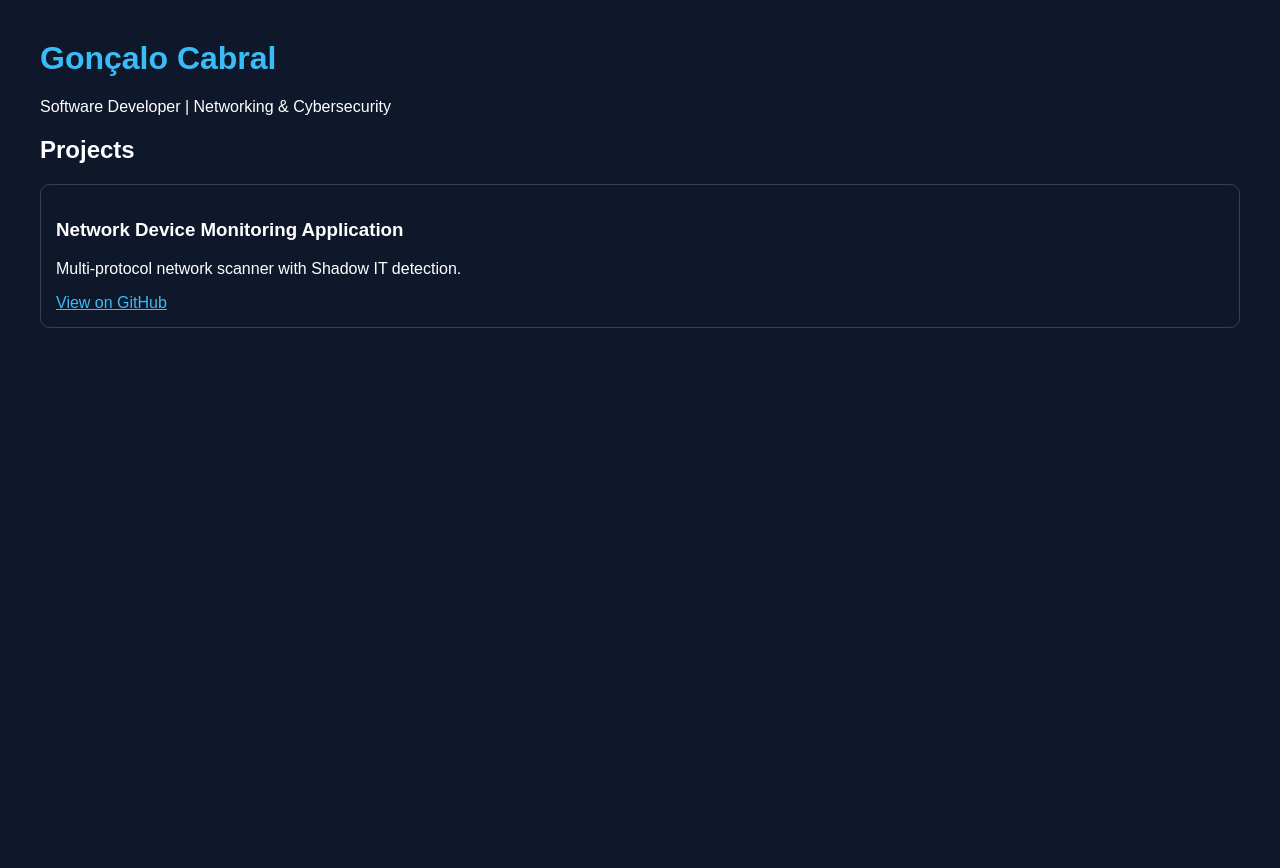
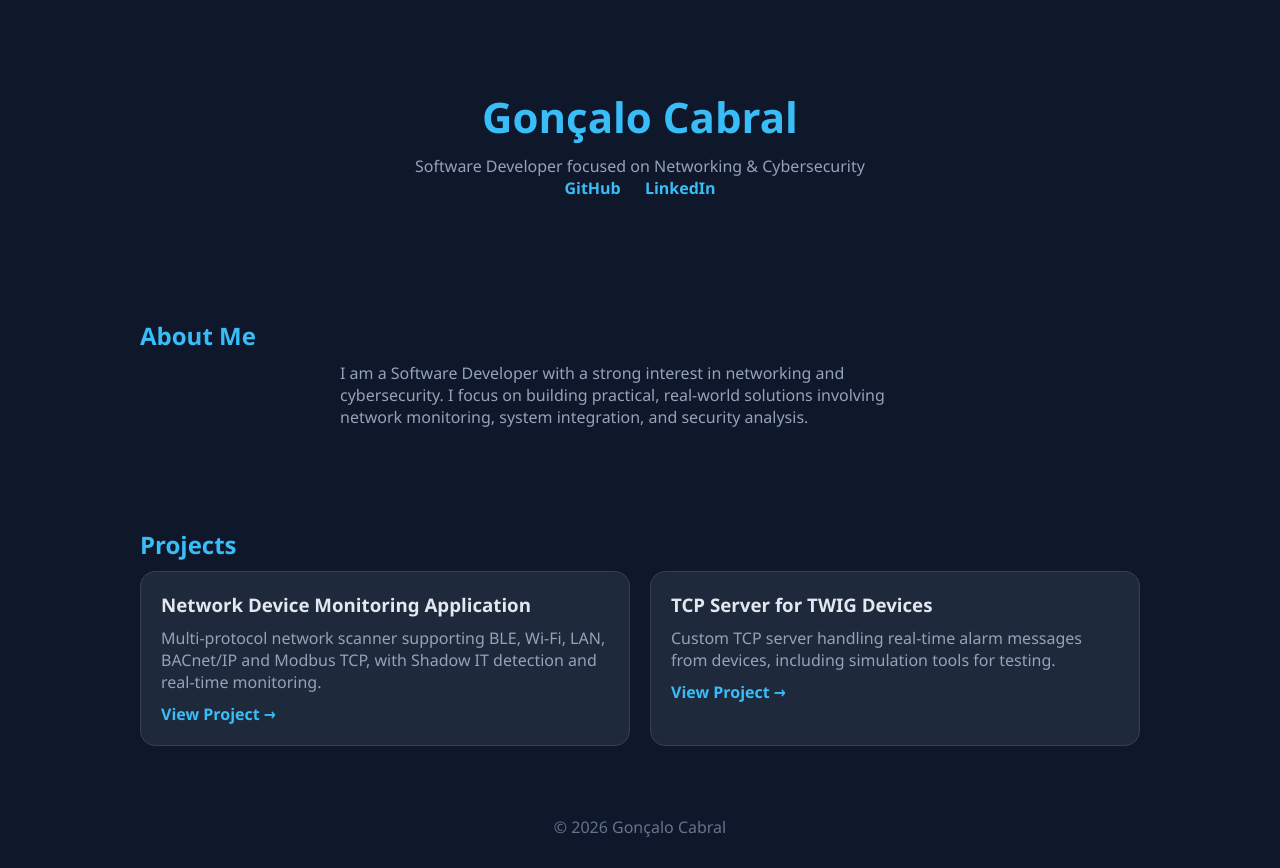
Before and after one commit to goncalocabral-hub/goncalocabral.github.io, a plain HTML site: page index.html in a window 1280 px wide. Before the commit the page ends 800 px from the top, so only its background shows below. Drawn offline with Linux system fonts and the light colour scheme.

Commit message:
Update index.html

```diff
--- a/index.html
+++ b/index.html
@@ -2,36 +2,147 @@
 <html lang="en">
 <head>
 <meta charset="UTF-8">
+<meta name="viewport" content="width=device-width, initial-scale=1.0">
 <title>Gonçalo Cabral | Portfolio</title>
+
 <style>
     body {
-            font-family: Arial;
-            margin: 40px;
-            background-color: #0f172a;
-            color: white;
+        margin: 0;
+        font-family: 'Segoe UI', Tahoma, sans-serif;
+        background: #0f172a;
+        color: #e2e8f0;
     }
-        h1 { color: #38bdf8; }
-        .project {
+
+    header {
+        text-align: center;
+        padding: 60px 20px;
+    }
+
+    h1 {
+        font-size: 42px;
+        margin-bottom: 10px;
+        color: #38bdf8;
+    }
+
+    h2 {
+        color: #38bdf8;
+        margin-bottom: 10px;
+    }
+
+    p {
+        color: #94a3b8;
+        max-width: 600px;
+        margin: auto;
+    }
+
+    .links a {
+        margin: 0 10px;
+        text-decoration: none;
+        color: #38bdf8;
+        font-weight: bold;
+    }
+
+    section {
+        padding: 40px 20px;
+        max-width: 1000px;
+        margin: auto;
+    }
+
+    .projects {
+        display: grid;
+        grid-template-columns: repeat(auto-fit, minmax(300px, 1fr));
+        gap: 20px;
+    }
+
+    .card {
+        background: #1e293b;
+        padding: 20px;
+        border-radius: 15px;
+        transition: 0.3s;
         border: 1px solid #334155;
-            padding: 15px;
-            margin-bottom: 20px;
+    }
+
+    .card:hover {
+        transform: translateY(-5px);
+        border-color: #38bdf8;
+    }
+
+    .card img {
+        width: 100%;
         border-radius: 10px;
+        margin-bottom: 15px;
     }
-        a { color: #38bdf8; }
+
+    .card h3 {
+        margin: 0 0 10px;
+    }
+
+    .card a {
+        display: inline-block;
+        margin-top: 10px;
+        color: #38bdf8;
+        text-decoration: none;
+        font-weight: bold;
+    }
+
+    footer {
+        text-align: center;
+        padding: 30px;
+        color: #64748b;
+    }
 </style>
 </head>
+
 <body>
 
+<header>
     <h1>Gonçalo Cabral</h1>
-<p>Software Developer | Networking & Cybersecurity</p>
+    <p>Software Developer focused on Networking & Cybersecurity</p>
 
+    <div class="links">
+        <a href="https://github.com/goncalocabral-hub">GitHub</a>
+        <a href="https://www.linkedin.com/in/gon%C3%A7alo-cabral-016498304/">LinkedIn</a>
+    </div>
+</header>
+
+<section>
+    <h2>About Me</h2>
+    <p>
+        I am a Software Developer with a strong interest in networking and cybersecurity.
+        I focus on building practical, real-world solutions involving network monitoring,
+        system integration, and security analysis.
+    </p>
+</section>
+
+<section>
     <h2>Projects</h2>
 
-<div class="project">
+    <div class="projects">
+
+        <div class="card">
             <h3>Network Device Monitoring Application</h3>
-    <p>Multi-protocol network scanner with Shadow IT detection.</p>
-    <a href="https://github.com/goncalocabral-hub">View on GitHub</a>
+            <p>
+                Multi-protocol network scanner supporting BLE, Wi-Fi, LAN, BACnet/IP
+                and Modbus TCP, with Shadow IT detection and real-time monitoring.
+            </p>
+            <a href="https://github.com/goncalocabral-hub/Network-device-scanner-">View Project →</a>
         </div>
+
+        <div class="card">
+            <h3>TCP Server for TWIG Devices</h3>
+            <p>
+                Custom TCP server handling real-time alarm messages from devices,
+                including simulation tools for testing.
+            </p>
+            <a href="https://github.com/goncalocabral-hub/ProgramaDispositivo1">View Project →</a>
+        </div>
+
+    </div>
+</section>
+
+<footer>
+    © 2026 Gonçalo Cabral
+</footer>
 
 </body>
 </html>
```
Lines whose indentation alone changed are shown as unchanged.
